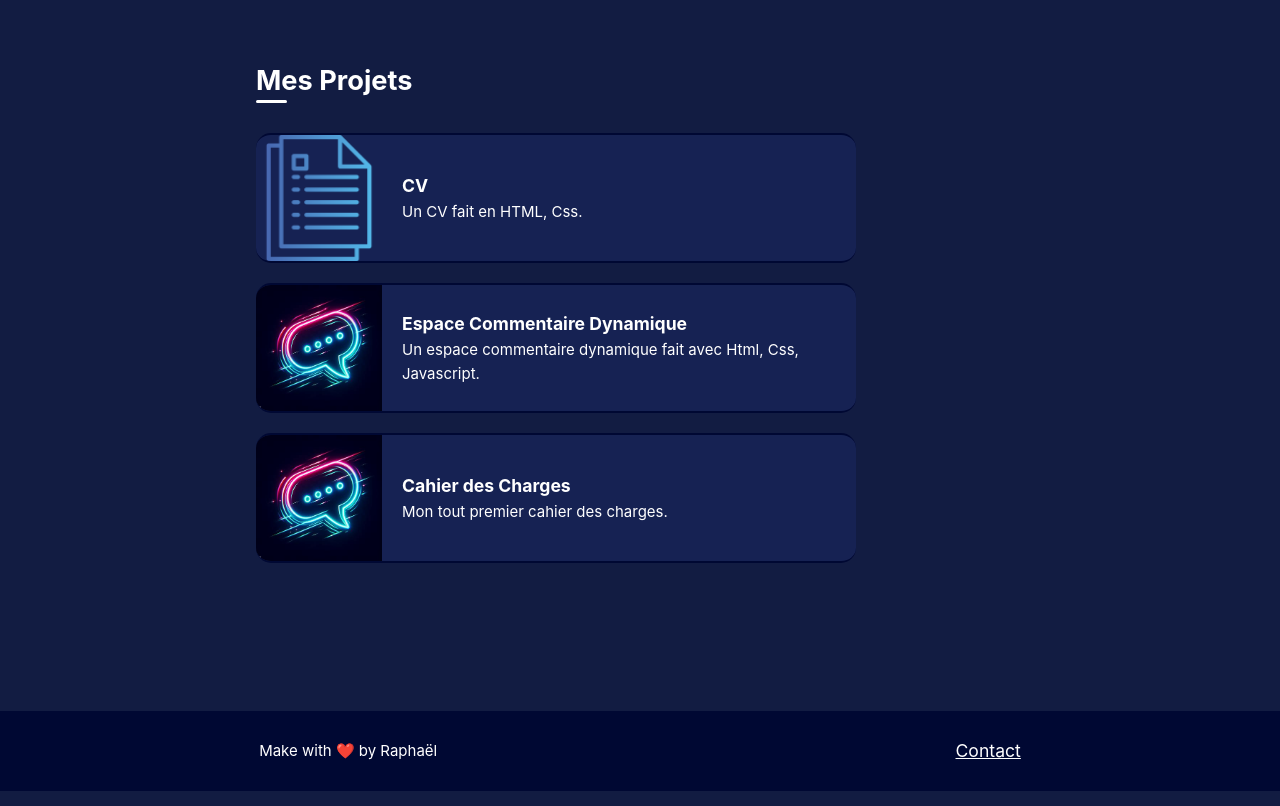
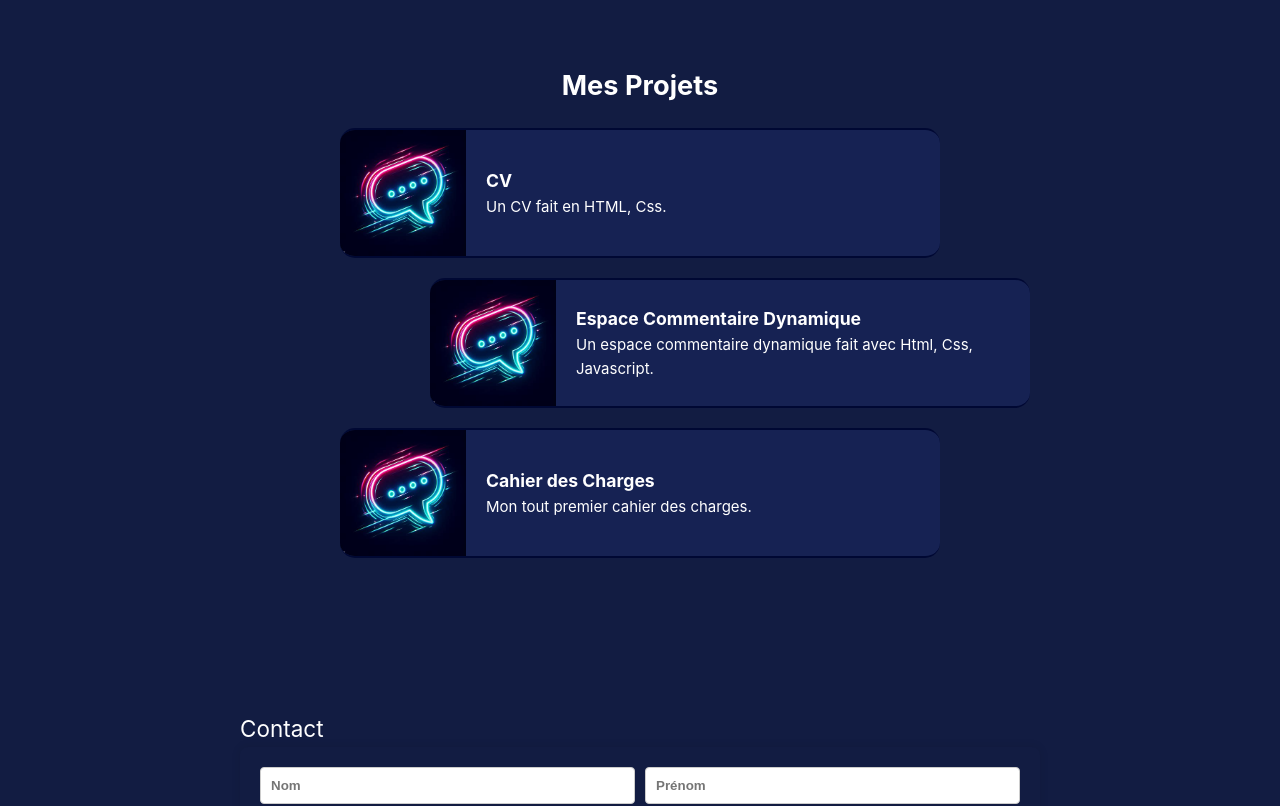
Before and after one commit to ZeleffOff/portfolio, a Vue app: page / in a window 1280 px wide. Shown: the part 1160-1966 px from the top of the page. Built offline with nearby package versions, Linux system fonts and the light colour scheme.

Commit message:
update
optimize code & add some styles

```diff
--- a/src/views/HomeView.vue
+++ b/src/views/HomeView.vue
@@ -1,5 +1,6 @@
 <script setup>
 import AboutSection from "../components/Home/AboutSection.vue";
+import ContactSection from "../components/Home/ContactSection.vue";
 import Header from "../components/Home/Header.vue";
 import Project from "../components/Home/Project.vue";
 
@@ -7,18 +8,27 @@ const projects = [
   {
     name: "CV",
     description: "Un CV fait en HTML, Css.",
-    imagePath: "/img/cv_icon.png",
+    creationDate: "10 Juin 2023",
+    imagePath: "/img/space_comment.png",
+    coverImagePath: "",
+    githubRepository: "",
   },
   {
     name: "Espace Commentaire Dynamique",
     description:
       "Un espace commentaire dynamique fait avec Html, Css, Javascript.",
+    creationDate: "10 Juin 2023",
     imagePath: "/img/space_comment.png",
+    coverImagePath: "",
+    githubRepository: "",
   },
   {
     name: "Cahier des Charges",
     description: "Mon tout premier cahier des charges.",
+    creationDate: "10 Juin 2023",
     imagePath: "/img/space_comment.png",
+    coverImagePath: "",
+    githubRepository: "",
   },
 ];
 </script>
@@ -32,54 +42,53 @@ const projects = [
       <div class="container">
         <h2 class="title">Mes Projets</h2>
 
-        <div class="flex-container">
+        <div class="list">
+          <div v-for="(project, index) in projects" class="project">
             <Project
-            v-for="(project, index) in projects"
               :key="index"
               :name="project.name"
               :description="project.description"
+              :cover-image-path="project.coverImagePath"
+              :creation-date="project.creationDate"
               :image-path="project.imagePath"
             />
           </div>
         </div>
       </div>
+    </div>
+
+    <ContactSection />
   </main>
 </template>
 
 <style scoped>
 .projects {
   display: flex;
+  justify-content: center;
   align-items: center;
-  justify-content: center;
   height: 100vh;
 }
-.projects .container {
-  position: absolute;
-  left: 20%;
+
+.container {
   display: flex;
   flex-direction: column;
-  gap: 30px;
+  align-items: center;
 }
 
-.projects .flex-container {
+.list {
   display: flex;
-  flex-wrap: wrap;
+  flex-direction: column;
+  align-items: center;
   gap: 20px;
+}
+.list .project:nth-child(2) {
+  margin-left: 180px;
 }
 
 .title {
   position: relative;
   font-size: 1.7rem;
   font-weight: bold;
-}
-.title::after {
-  content: "";
-  position: absolute;
-  bottom: 0;
-  left: 0;
-  width: 3%;
-  height: 3px;
-  border-radius: 10px;
-  background-color: #fff;
+  margin-bottom: 20px;
 }
 </style>
```
Lines whose indentation alone changed are shown as unchanged.
